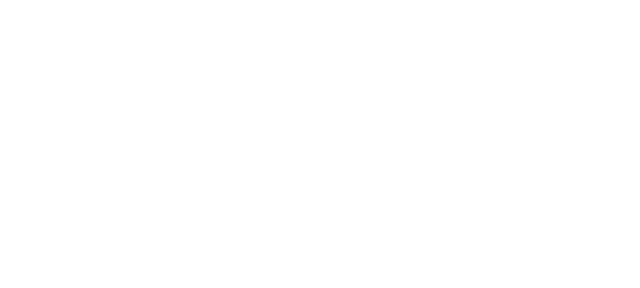
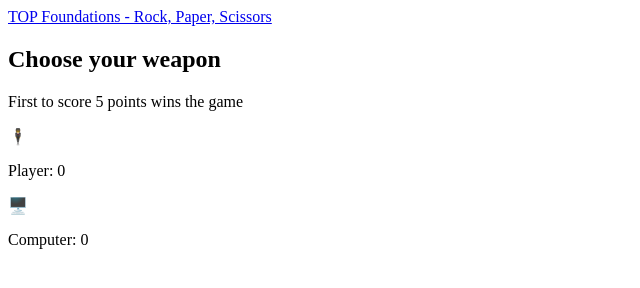
Before and after one commit to nathanrydel/top-rock-paper-scissors, a website with bundled scripts: page public/index.html in a window 1280 px wide. Shown: the whole page, without its empty margins (0-640 px from the left). Built offline with nearby package versions, Linux system fonts and the light colour scheme.

Commit message:
Header and Scoreboard

```diff
--- a/public/index.html
+++ b/public/index.html
@@ -14,12 +14,25 @@
 <body>
   <!-- HEADER SECTION -->
   <header>
-    <nav></nav>
+    <nav>
+      <a href="/" class="header-logo">TOP Foundations - Rock, Paper, Scissors</a>
+    </nav>
   </header>
   <main>
     <!-- SCOREBOARD SECTION -->
     <section class="scoreboard">
-
+      <h2 id="score-info">Choose your weapon</h2>
+      <p id="score-message">First to score 5 points wins the game</p>
+      <div class="scores-container">
+        <article class="score-box">
+          <div class="sign" id="player-sign">🕴️</div>
+          <p class="score" id="player-score">Player: 0</p>
+        </article>
+        <article class="score-box">
+          <div class="sign" id="computer-sign">🖥️</div>
+          <p class="score" id="computerScore">Computer: 0</p>
+        </article>
+      </div>
     </section>
     <!-- GAME CONTROLS SECTION -->
     <section class="game-controls">
```
